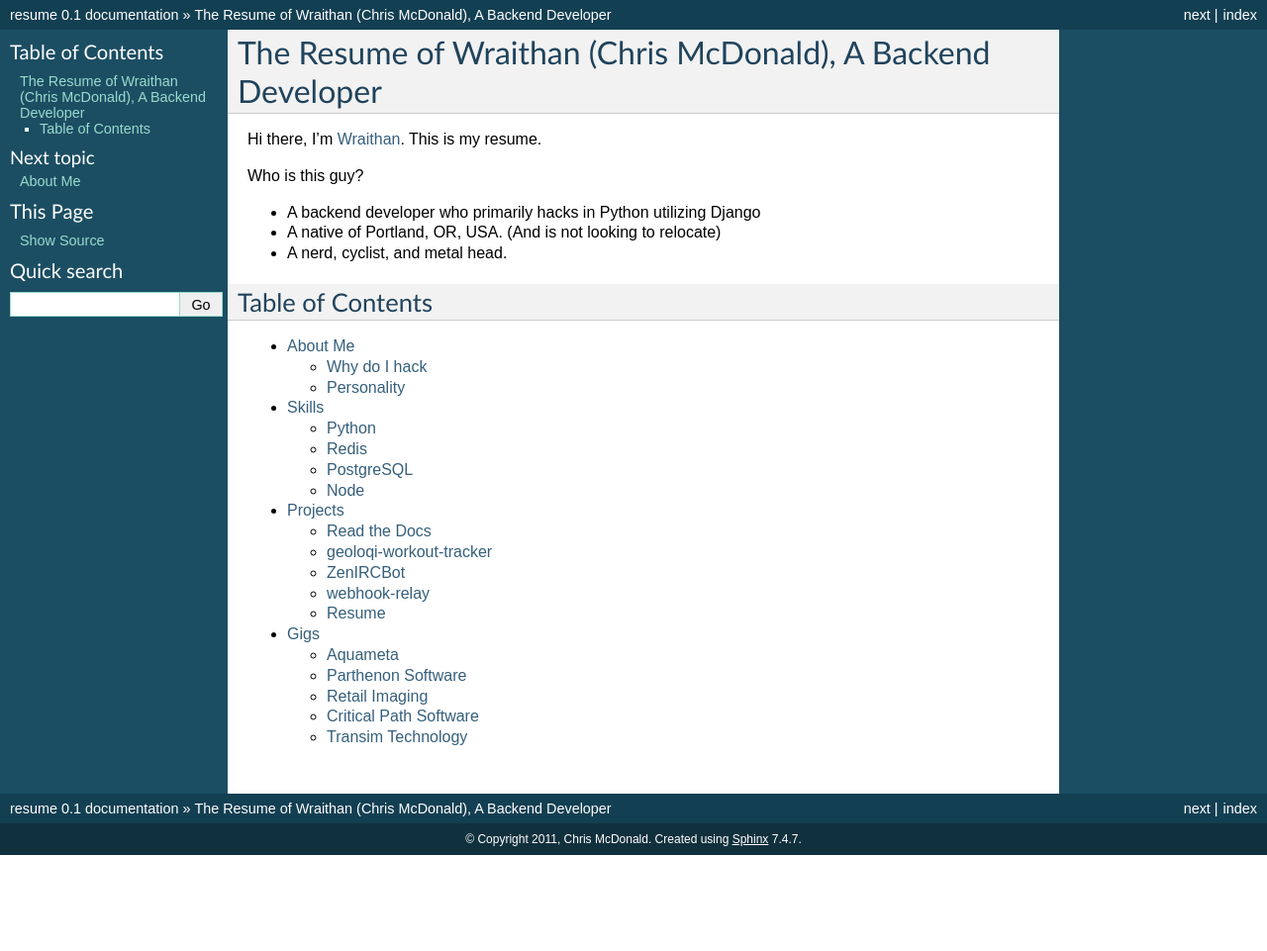
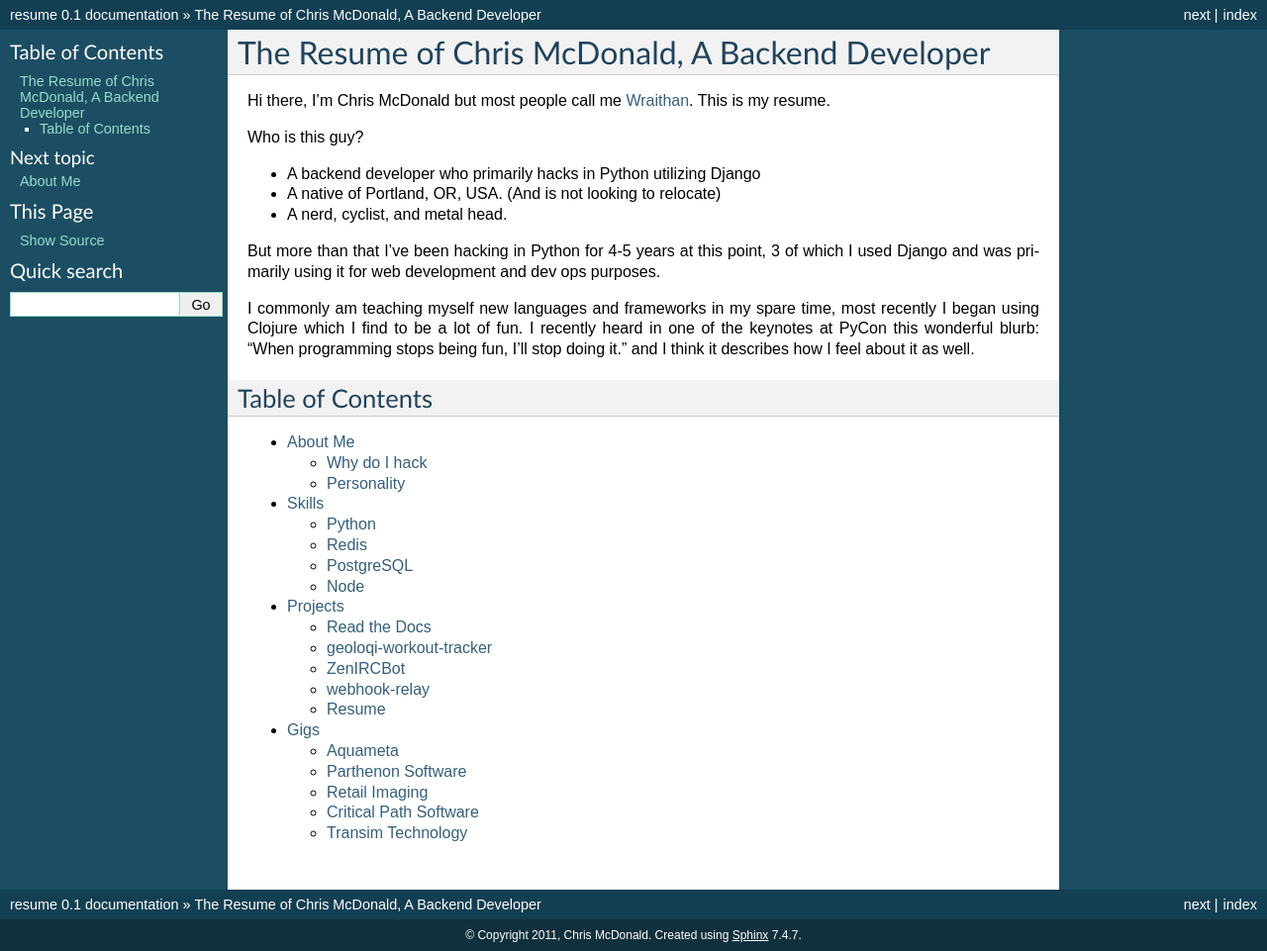
Before and after one commit to wraithan/resume, a Sphinx documentation site: the page built from docs/index.rst, in a window 1280 px wide. Shown: the whole page at 99% size. Built offline with Sphinx 7.4.7, drawn with Linux system fonts in a browser that asks for light colours; before the commit the page ends 900 px from its top, so only the background shows below that.

Commit message:
better intro to web resume

```diff
--- a/docs/index.rst
+++ b/docs/index.rst
@@ -1,14 +1,25 @@
-============================================================
-The Resume of Wraithan (Chris McDonald), A Backend Developer
-============================================================
+=================================================
+The Resume of Chris McDonald, A Backend Developer
+=================================================
 
-Hi there, I'm `Wraithan <http://wraithan.net/>`_. This is my resume.
+Hi there, I'm Chris McDonald but most people call me `Wraithan
+<http://wraithan.net/>`_. This is my resume.
 
 Who is this guy?
 
 * A backend developer who primarily hacks in Python utilizing Django
 * A native of Portland, OR, USA. (And is not looking to relocate)
 * A nerd, cyclist, and metal head.
+
+But more than that I've been hacking in Python for 4-5 years at this
+point, 3 of which I used Django and was primarily using it for web
+development and dev ops purposes.
+
+I commonly am teaching myself new languages and frameworks in my spare
+time, most recently I began using Clojure which I find to be a lot of
+fun. I recently heard in one of the keynotes at PyCon this wonderful
+blurb: "When programming stops being fun, I'll stop doing it." and I
+think it describes how I feel about it as well.
 
 #################
 Table of Contents
```
